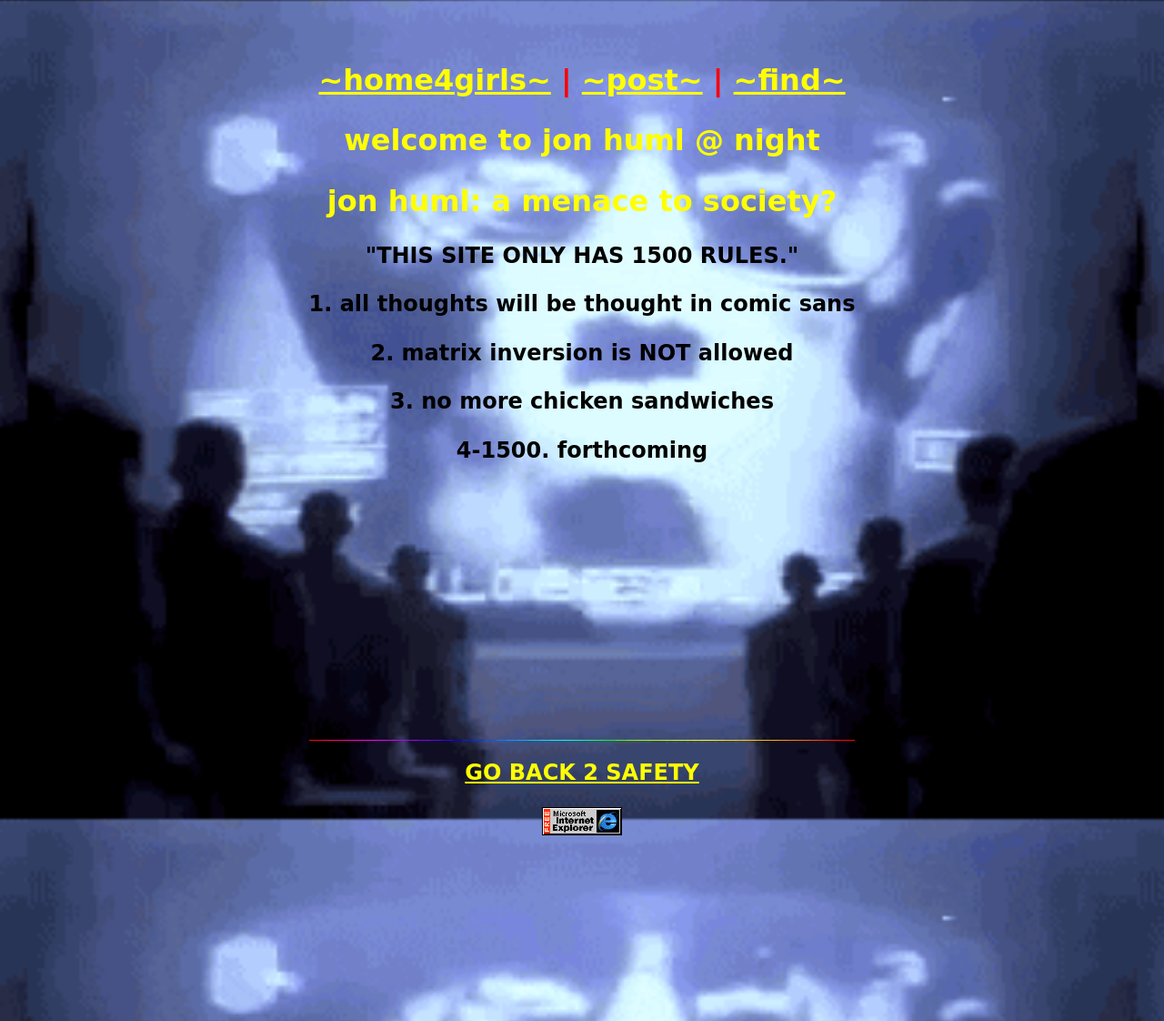
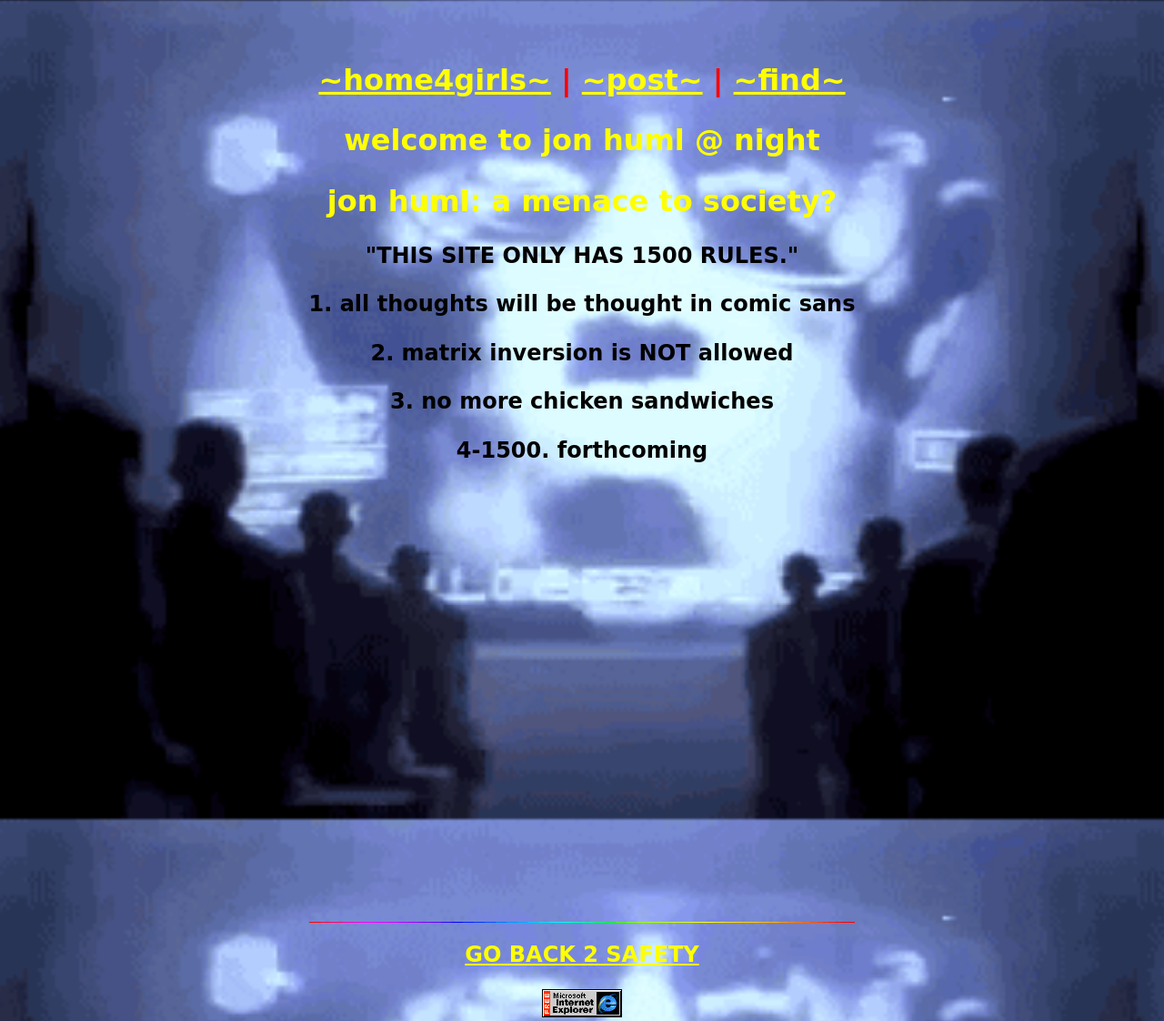
Before and after one commit to 00jrh00/00jrh00.github.io, a Jekyll site: the page built from index.markdown, in a window 1280 px wide. Shown: the whole page at 91% size. Built offline with Jekyll 4.4.1, drawn with Linux system fonts in a browser that asks for light colours.

Commit message:
Update style.css

```diff
--- a/assets/styling/home/style.css
+++ b/assets/styling/home/style.css
@@ -6,7 +6,7 @@ html, body{
 	max-width:860px;
 	height: 100%;
 }
-.space { margin-top: 300px; }
+.space { margin-top: 500px; }
 
 .center{
 	text-align: center;
```
